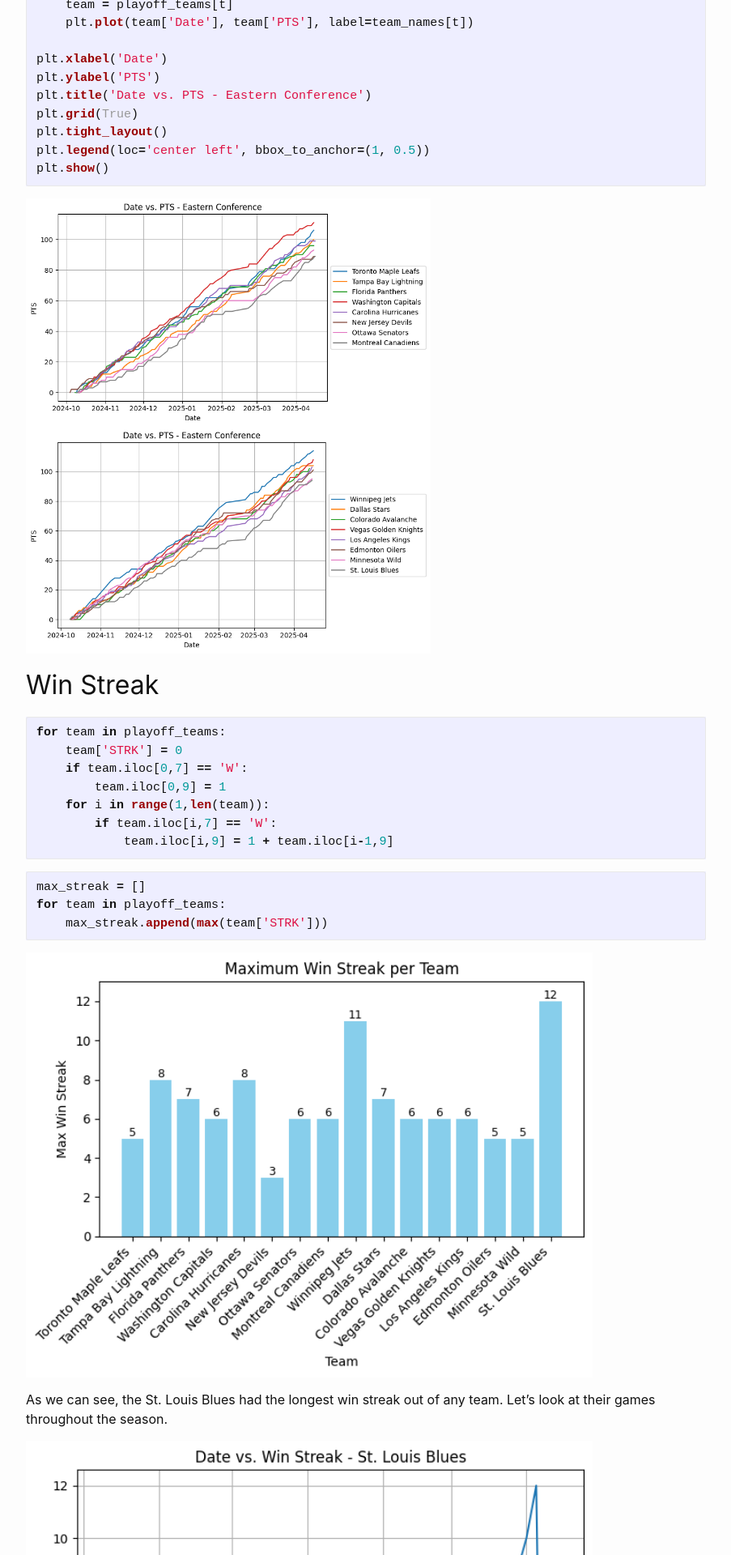
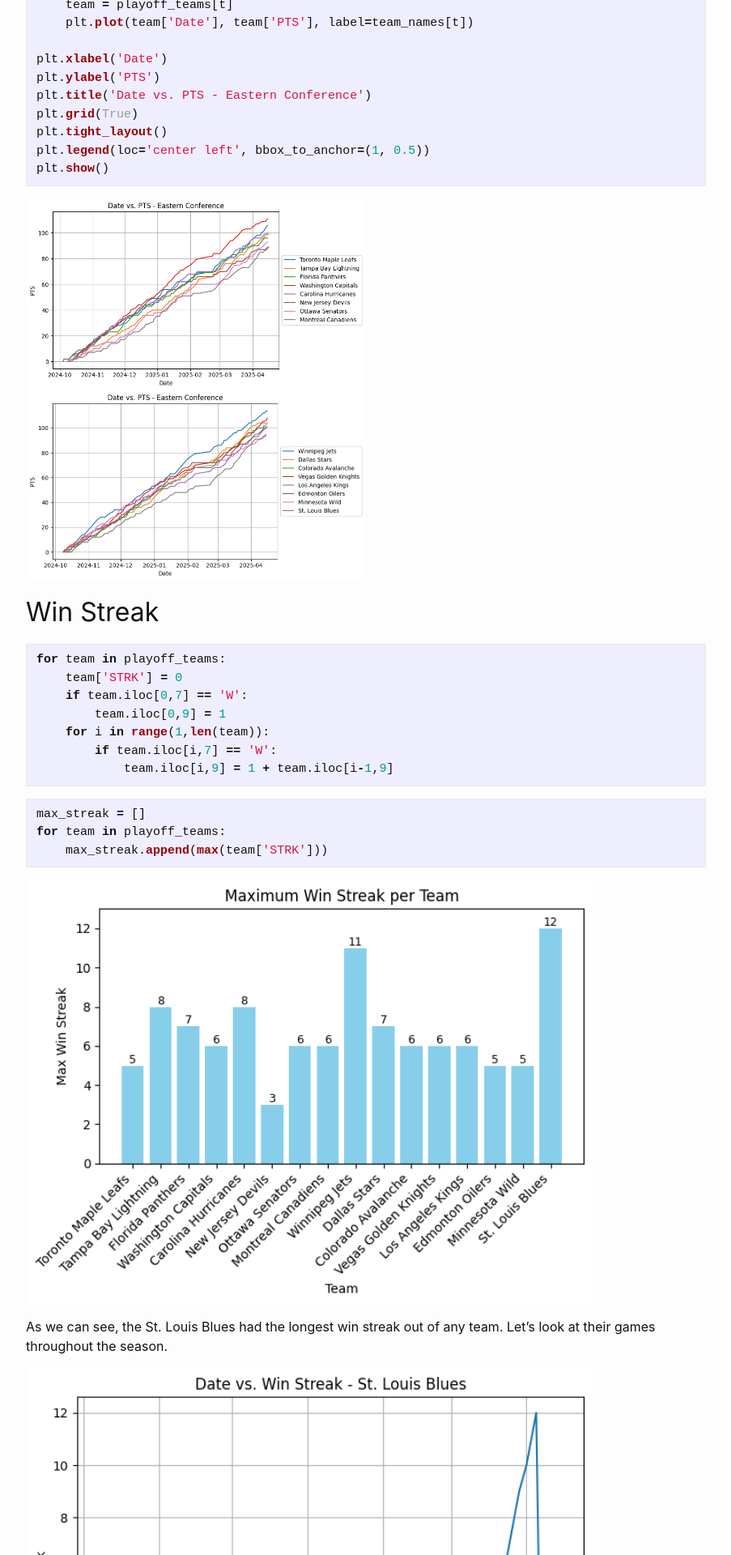
Before and after one commit to kbmoore02/NHL-Data-Analysis, a Jekyll site: the page built from _posts/2025-4-16-blog-hockey5.md, in a window 1280 px wide. Shown: the part 2363-4283 px from the top of the page at 81% size, without its empty margins (188-1091 px from the left). Built offline with Jekyll 4.4.1, drawn with Linux system fonts in a browser that asks for light colours; comment, search, counter and statistics services are not loaded.

Commit message:
Update 2025-4-16-blog-hockey5.md

````diff
--- a/_posts/2025-4-16-blog-hockey5.md
+++ b/_posts/2025-4-16-blog-hockey5.md
@@ -107,8 +107,8 @@
 ```
 
 <p float="left">
-  <img src="https://raw.githubusercontent.com/kbmoore02/NHL-Data-Analysis/main/assets/images/pts_east.png" style="width:500px; vertical-align: top;" />
-  <img src="https://raw.githubusercontent.com/kbmoore02/NHL-Data-Analysis/main/assets/images/pts_west.png" style="width:500px; vertical-align: top;" />
+  <img src="https://raw.githubusercontent.com/kbmoore02/NHL-Data-Analysis/main/assets/images/pts_east.png" style="width:50%; vertical-align: top;" />
+  <img src="https://raw.githubusercontent.com/kbmoore02/NHL-Data-Analysis/main/assets/images/pts_west.png" style="width:50%; vertical-align: top;" />
 </p>
 
 ## Win Streak
@@ -186,11 +186,11 @@
 ```
 
 <p float="left">
-  <img src="https://raw.githubusercontent.com/kbmoore02/NHL-Data-Analysis/main/assets/images/max_goals.png" style="width:500px; vertical-align: top;" />
-  <img src="https://raw.githubusercontent.com/kbmoore02/NHL-Data-Analysis/main/assets/images/avg_goals.png" style="width:500px; vertical-align: top;" />
+  <img src="https://raw.githubusercontent.com/kbmoore02/NHL-Data-Analysis/main/assets/images/max_goals.png" style="width:50%; vertical-align: top;" />
+  <img src="https://raw.githubusercontent.com/kbmoore02/NHL-Data-Analysis/main/assets/images/avg_goals.png" style="width:50%; vertical-align: top;" />
 </p>
 
 <p float="left">
-  <img src="https://raw.githubusercontent.com/kbmoore02/NHL-Data-Analysis/main/assets/images/avg_goals_home.png" style="width:500px; vertical-align: top;" />
-  <img src="https://raw.githubusercontent.com/kbmoore02/NHL-Data-Analysis/main/assets/images/avg_goals_away.png" style="width:500px; vertical-align: top;" />
+  <img src="https://raw.githubusercontent.com/kbmoore02/NHL-Data-Analysis/main/assets/images/avg_goals_home.png" style="width:50%; vertical-align: top;" />
+  <img src="https://raw.githubusercontent.com/kbmoore02/NHL-Data-Analysis/main/assets/images/avg_goals_away.png" style="width:50%; vertical-align: top;" />
 </p>
````
